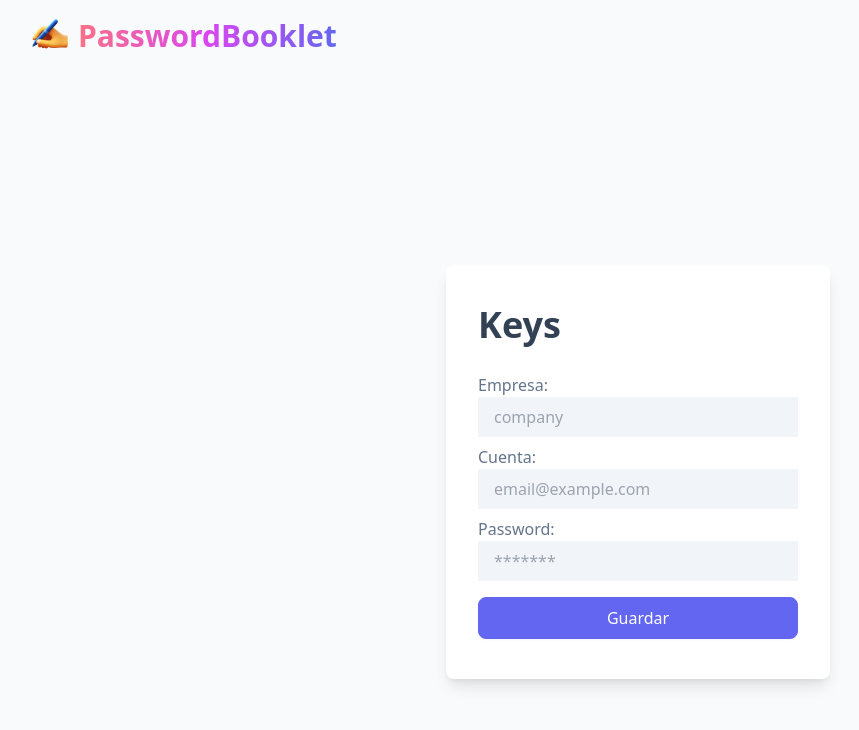
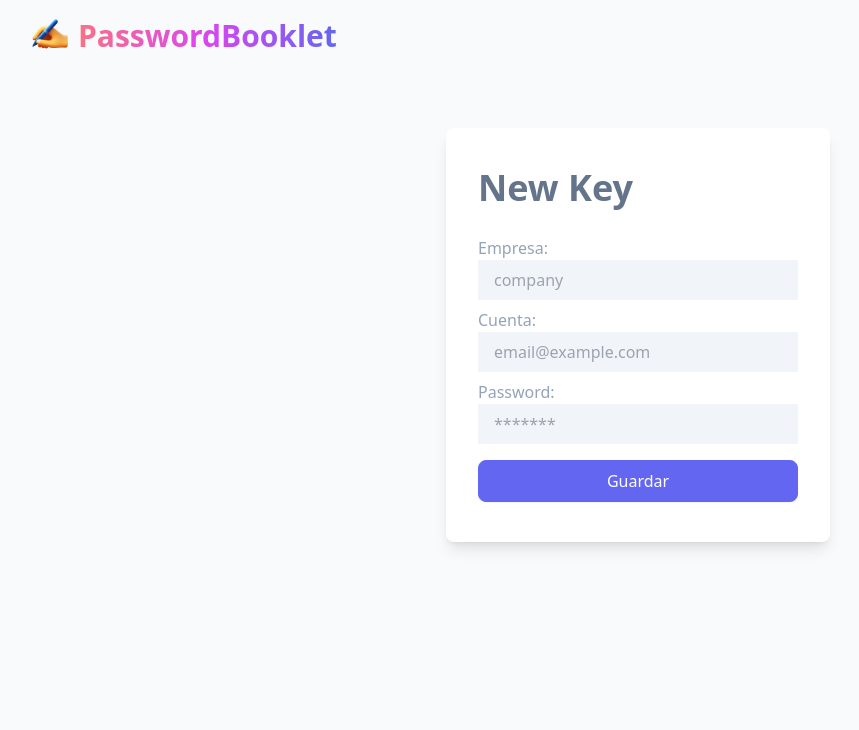
Before and after one commit to andhoyos/passwordbooklet, a Next.js app: page /dashboard/forms in a window 1280 px wide. Shown: the top 730 px of the page, without its empty margins (2-861 px from the left). Built offline with nearby package versions, Linux system fonts and the light colour scheme; no server answers.

Commit message:
change load keys

```diff
--- a/src/app/dashboard/forms/page.jsx
+++ b/src/app/dashboard/forms/page.jsx
@@ -37,6 +37,14 @@ const KeyForm = () => {
 
     try {
       const formData = new FormData(event.currentTarget);
+      const account = formData.get("account");
+      const password = formData.get("password");
+
+      if (!account || !password) {
+        setError("Por favor completa todos los campos");
+        return;
+      }
+
       const response = await axios.post("/api/auth/keys", {
         companyId: searchCompanyId,
         company: formData.get("company"),
@@ -63,16 +71,22 @@ const KeyForm = () => {
   };
 
   return (
-    <div className="flex justify-center items-center h-screen">
+    <div className="flex justify-center items-center md:mt-14 mt-20">
       <form
         onSubmit={handleSubmit}
         ref={formRef}
-        className="bg-white px-8 py-10 max-w-md  w-96 mx-auto shadow-lg  rounded-lg"
+        className="bg-white text-slate-500 px-8 py-10 max-w-md  w-96 mx-auto shadow-lg  rounded-lg"
       >
-        {error && <div className="bg-red-500 text-white p-2 mb-2">{error}</div>}
-        <h1 className="text-4xl font-bold mb-7 text-slate-700">Keys</h1>
+        {error && (
+          <div className="bg-red-400 text-white p-2 mb-2 rounded-md">
+            {error}
+          </div>
+        )}
+        <h1 className="md:text-4xl text-2xl font-bold mb-7">
+          {isCompanyId ? "Update Key" : "New Key"}
+        </h1>
 
-        <label className="text-slate-500">Empresa:</label>
+        <label className="text-slate-400">Empresa:</label>
         <input
           type="text"
           placeholder="company"
@@ -83,7 +97,7 @@ const KeyForm = () => {
           readOnly={companyNameReadonly}
         />
 
-        <label className="text-slate-500">Cuenta:</label>
+        <label className="text-slate-400">Cuenta:</label>
         <input
           type="text"
           placeholder="email@example.com"
@@ -91,7 +105,7 @@ const KeyForm = () => {
           className="bg-slate-100 px-4 py-2 block mb-2 w-full"
         />
 
-        <label className="text-slate-500">Password:</label>
+        <label className="text-slate-400">Password:</label>
         <input
           type="text"
           placeholder="*******"
--- a/src/app/dashboard/keys/page.jsx
+++ b/src/app/dashboard/keys/page.jsx
@@ -3,12 +3,13 @@ import axios from "axios";
 import { useSession, signOut } from "next-auth/react";
 import { useRouter } from "next/navigation";
 import { useState, useEffect } from "react";
-import KeyModal from "@/components/KeyModal";
+import KeyModal from "@/components/keyModal";
 
 function KeysPage() {
   const { data: session, status } = useSession();
   const router = useRouter();
   const [keysList, setKeysList] = useState([]);
+  const [loading, setLoading] = useState(true);
   const [selectedCompany, setSelectedCompany] = useState(null);
 
   useEffect(() => {
@@ -25,6 +26,8 @@ function KeysPage() {
         setKeysList(data);
       } catch (error) {
         console.error("Error fetching keys:", error);
+      } finally {
+        setLoading(false);
       }
     };
 
@@ -51,10 +54,13 @@ function KeysPage() {
   ];
   let colorIndex = 0;
 
-  if (status === "loading") {
+  if (loading) {
     return (
-      <div className="flex items-center justify-center h-screen">
-        <div className="loader"></div>
+      <div className="flex items-center justify-center  h-80">
+        <div className="flex items-center justify-center gap-5 flex-col">
+          <div className="loader "></div>
+          <div>estamos procesando los datos ...</div>
+        </div>
       </div>
     );
   }
--- a/src/models/Key.js
+++ b/src/models/Key.js
@@ -2,7 +2,8 @@ import {mongoose, model, models} from 'mongoose';
 
 const keySchema = new mongoose.Schema({
   company: { type: String, required: true },
-  accounts: [{ name: String, password: String }],
+  accounts: [{ name: { type: String, required: true },
+    password: { type: String, required: true } }],
   user: { type: mongoose.Schema.Types.ObjectId, ref: 'User', required: true },
 });
 
```
